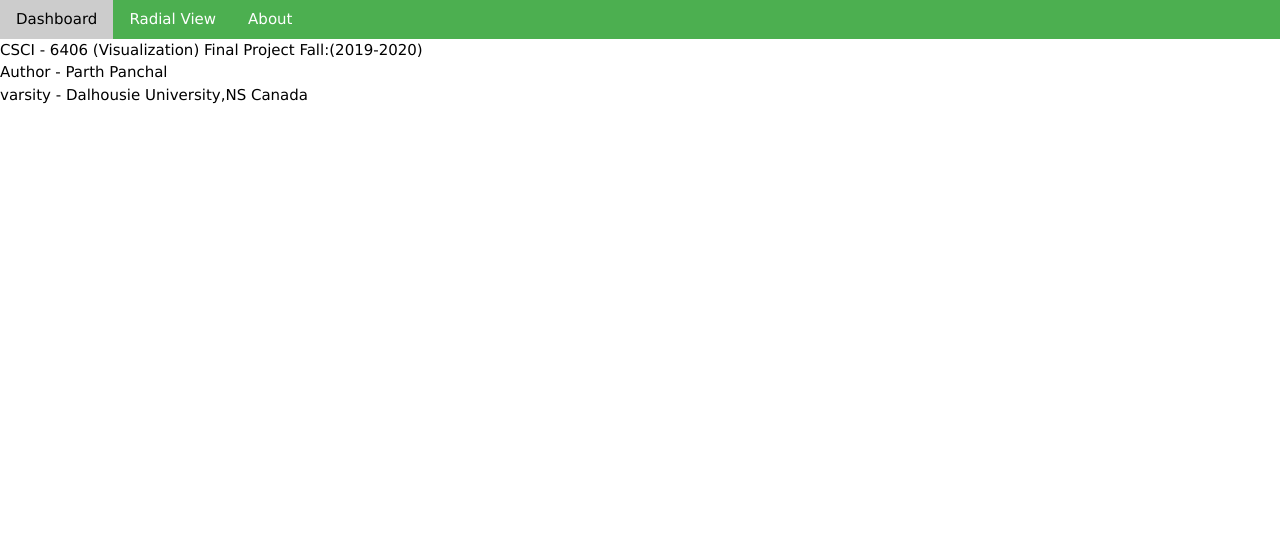
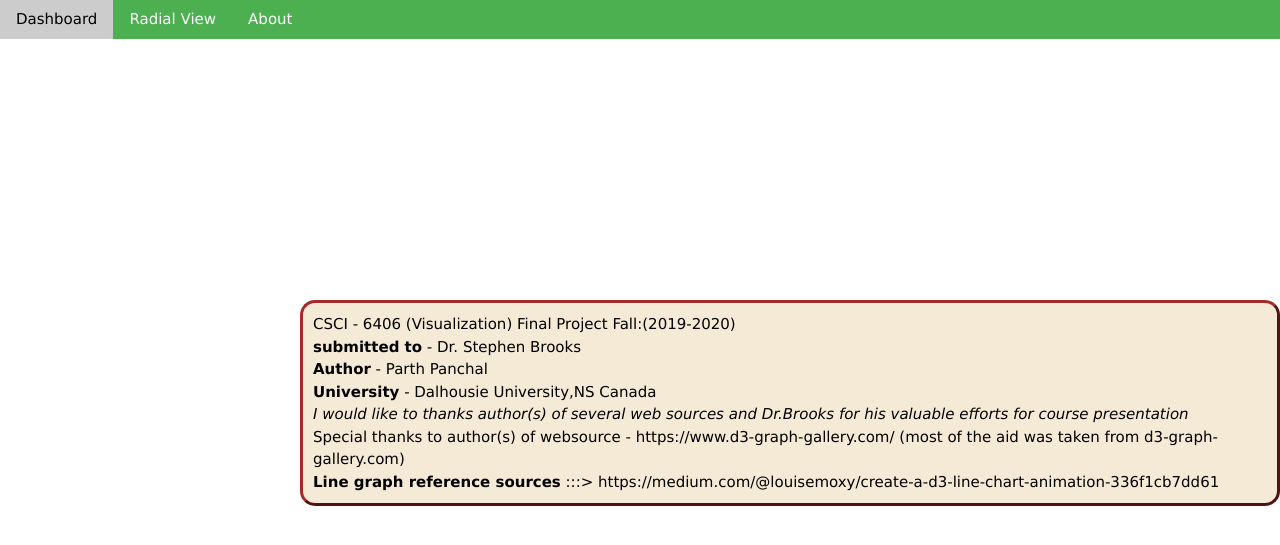
Before and after one commit to ParthPan7/DisasterVisualization, a Flask app: page /about in a window 1280 px wide. Shown: the top 545 px of the page. Run offline with Flask 2, Linux system fonts and the light colour scheme.

Commit message:
"+ page updated"

```diff
--- a/templates/aboutPage.html
+++ b/templates/aboutPage.html
@@ -1,5 +1,17 @@
 <!DOCTYPE html>
 <html lang="en">
+<style>
+    #info{
+        position : absolute;
+        border-style : outset;
+     border-radius : 15px;
+     border-color : brown;
+     background : #f4ead6;
+     padding : 10px;
+     left:300px;
+     top:300px;
+    }
+</style>
 <head>
     <meta charset="UTF-8">
      <link rel="stylesheet" href="https://www.w3schools.com/w3css/4/w3.css">
@@ -12,8 +24,17 @@
   <form method="get" action="/about"> <a href="#" class="w3-bar-item w3-button"  onclick="event.target.parentNode.submit();">About</a></form>
 
 </div>
+<div id="info">
 CSCI - 6406 (Visualization) Final Project Fall:(2019-2020)<br>
-Author - Parth Panchal <br>
-varsity - Dalhousie University,NS Canada<br>
+    <strong>submitted to</strong> - Dr. Stephen Brooks <br>
+    <strong>Author</strong> - Parth Panchal <br>
+
+    <strong>University</strong> - Dalhousie University,NS Canada<br>
+    <i>I would like to thanks author(s) of several web sources and Dr.Brooks for his valuable efforts for course presentation </i><br/>
+    Special thanks to author(s) of websource - https://www.d3-graph-gallery.com/ (most of the aid was taken from d3-graph-gallery.com)
+  <br/>  <strong>Line graph reference sources</strong> :::> https://medium.com/@louisemoxy/create-a-d3-line-chart-animation-336f1cb7dd61
+
+
+</div>
 </body>
 </html>
```
